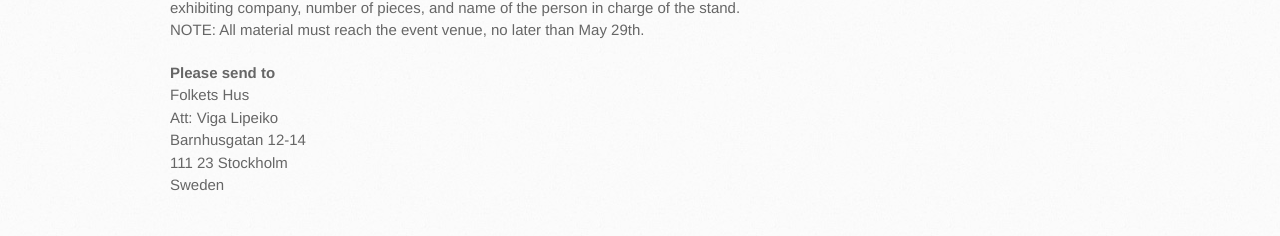
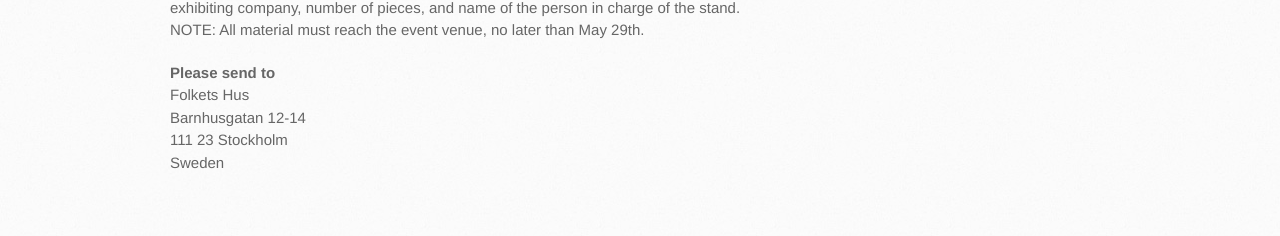
Before and after one commit to CoDeConf/sto15, a Jekyll site: the page built from misc/index.md, in a window 1280 px wide. Shown: the part 1299-1535 px from the top of the page. Built offline with Jekyll 4.4.1, drawn with Linux system fonts in a browser that asks for light colours; nearby versions of some CDN libraries.

Commit message:
Squashed commit of the following:
commit 9eba1212f0e8711ca441c0f283033d04d91b7d39
Author: Adam Henriques <ah@praqma.net>
Date:   Sun Feb 1 10:41:33 2015 +0100

    no message

commit bba249c0be9786f23fffd1d7f4cf7c584541be0c
Merge: 5fe8ce0 5b6632b
Author: Adam Henriques <ah@praqma.net>
Date:   Sun Feb 1 10:41:12 2015 +0100

    Merge branch 'gh-pages' of github.com:CoDeConf/sto15 into ready/adam

commit 5fe8ce02e60756d25fe8d28dc0fc51854db6ed62
Author: Adam Henriques <ah@praqma.net>
Date:   Sun Feb 1 10:29:37 2015 +0100

    The rest

commit 98d24c283ecd98af411e24abe914014b7ea3e6d4
Merge: 3e59d49 be396c4
Author: Adam Henriques <ah@praqma.net>
Date:   Sun Feb 1 10:05:24 2015 +0100

    Merge branch 'gh-pages' of github.com:CoDeConf/sto15 into ready/adam

commit 3e59d4906c9bf451865d727d0cc65932cf9b3d13
Author: Adam Henriques <ah@praqma.net>
Date:   Fri Jan 30 15:49:50 2015 +0100

    Venue info

```diff
--- a/misc/index.md
+++ b/misc/index.md
@@ -34,7 +34,6 @@
 
 **Please send to**<br/>
 Folkets Hus<br/>
-Att: Viga Lipeiko<br/>
 Barnhusgatan 12-14<br/>
 111 23 Stockholm<br/>
 Sweden<br/>
```
